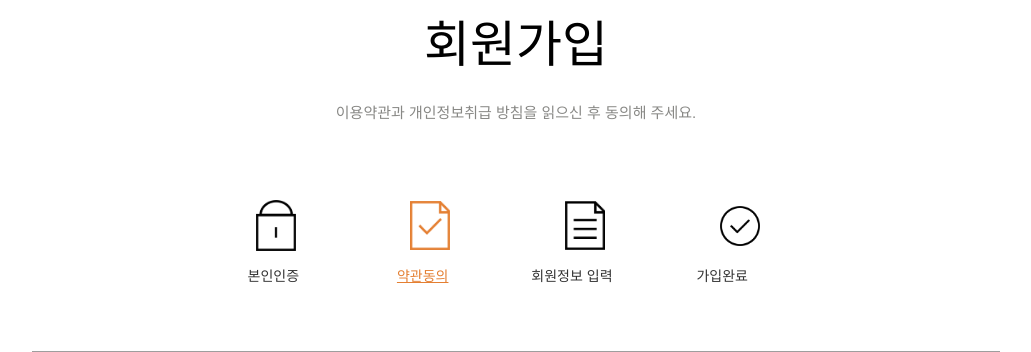
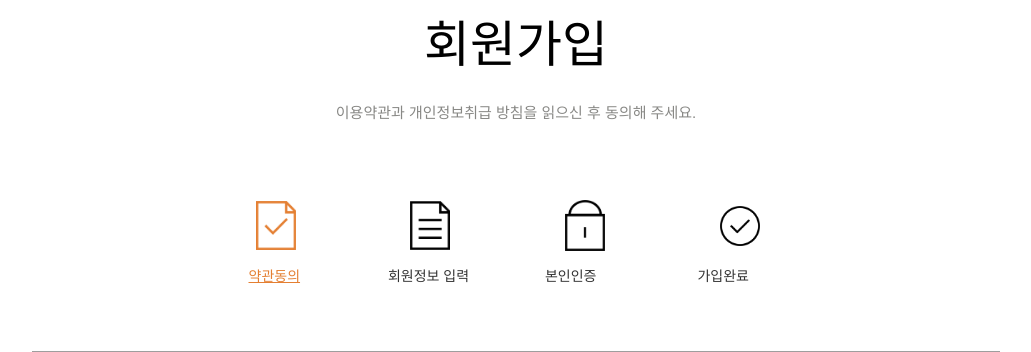
Before and after one commit to YounngR/boeunProject, a Django app: page /boeun/agreement in a window 1280 px wide. Shown: the part 150-502 px from the top of the page, without its empty margins (124-1155 px from the left). Run offline with Django 3.2, Linux system fonts and the light colour scheme; some libraries are stand-ins or nearby versions.

Commit message:
signup header bar

```diff
--- a/boeun_bread/templates/SignUp/agreement.html
+++ b/boeun_bread/templates/SignUp/agreement.html
@@ -45,18 +45,19 @@
         }
     </style>
     <div style="width:521px; margin:0 auto; margin-top:77px;">
-    <div>
-        <img class="sign_up_icon" src="{% static 'img/sign_up/sign_up_one.png'%}" style="">
-        <img class="sign_up_icon" src="{% static 'img/sign_up/sign_up_two_check.png'%}" style="margin-left:111px;">
-        <img class="sign_up_icon" src="{% static 'img/sign_up/sign_up_three.png'%}" style="margin-left:111px;">
-        <img class="sign_up_icon" src="{% static 'img/sign_up/sign_up_four.png'%}" style="margin-left:111px;">
-    </div>
-    <div style="margin-top: 15px;;">
-        <span style="margin-left:-8px;">본인인증</span>
-        <span style="margin-left:94px; color:#e47f32;"><U>약관동의</U></span>
-        <span style="margin-left:79px;">회원정보 입력</span>
-        <span style="margin-left:80px;">가입완료</span>
-      </div>
+        <div>
+            <img class="sign_up_icon" src="{% static 'img/sign_up/sign_up_two_check.png'%}" style="">
+            <img class="sign_up_icon" src="{% static 'img/sign_up/sign_up_three.png'%}" style="margin-left:111px;">
+            <img class="sign_up_icon" src="{% static 'img/sign_up/sign_up_one.png'%}" style="margin-left:111px;">
+            <img class="sign_up_icon" src="{% static 'img/sign_up/sign_up_four.png'%}" style="margin-left:111px;">
+        </div>
+
+        <div style="margin-top: 15px;">
+            <span style="margin-left:-7px; margin-right:97px; color:#e47f32;"><U>약관동의</U></span>
+            <span style="margin-left:-13px; margin-right:105px;">회원정보 입력</span>
+            <span style="margin-left:-33px; margin-right:97px;">본인인증</span>
+            <span>가입완료</span>
+        </div>
     </div>
       <!-- <hr style="margin-left:115px; margin-top:67px; color:#AAAAAA; width:968px;"> -->
     <div id="agreement-box">
```
Also changed, not shown: boeun_bread/templates/SignUp/SignUp.html (+8 -7 lines).
